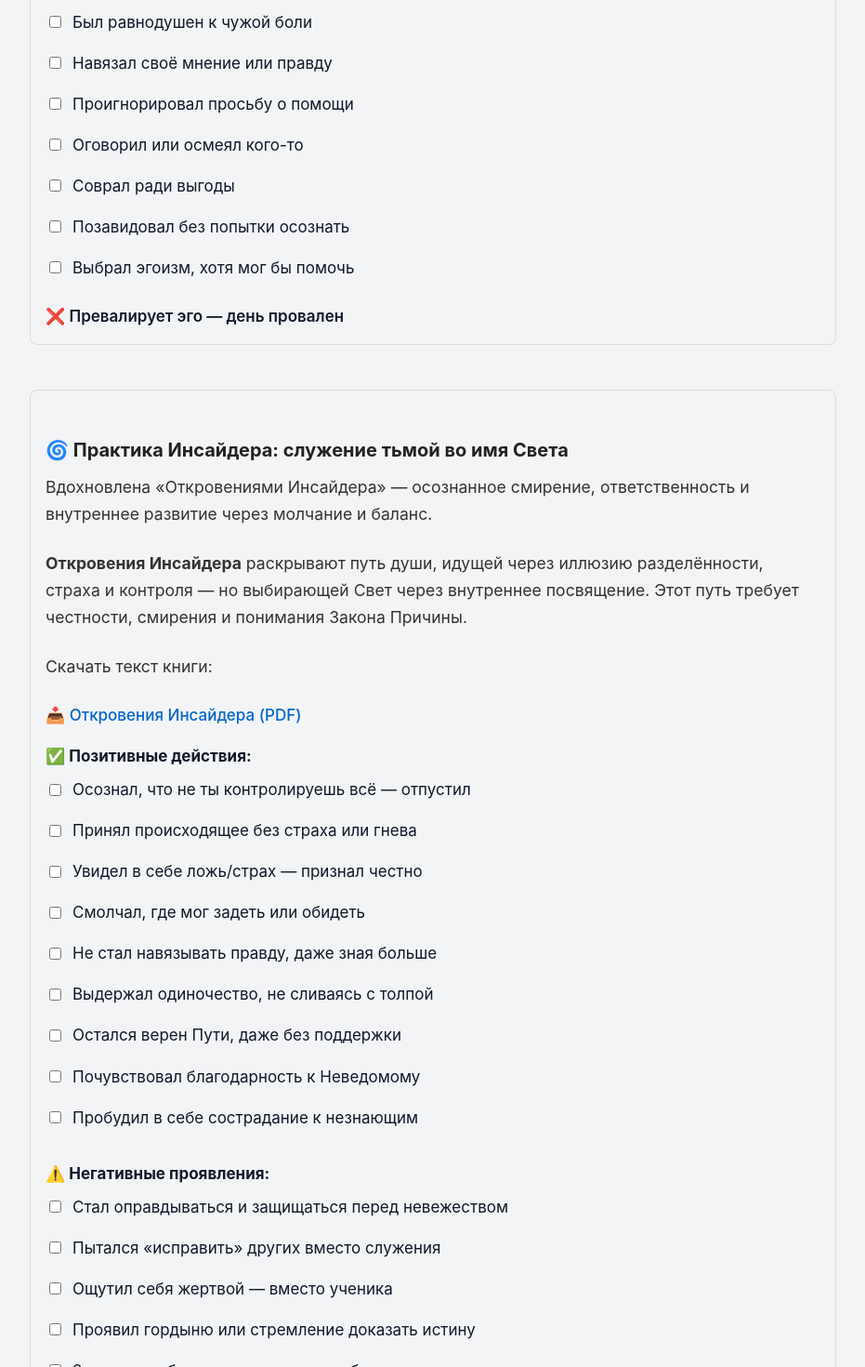
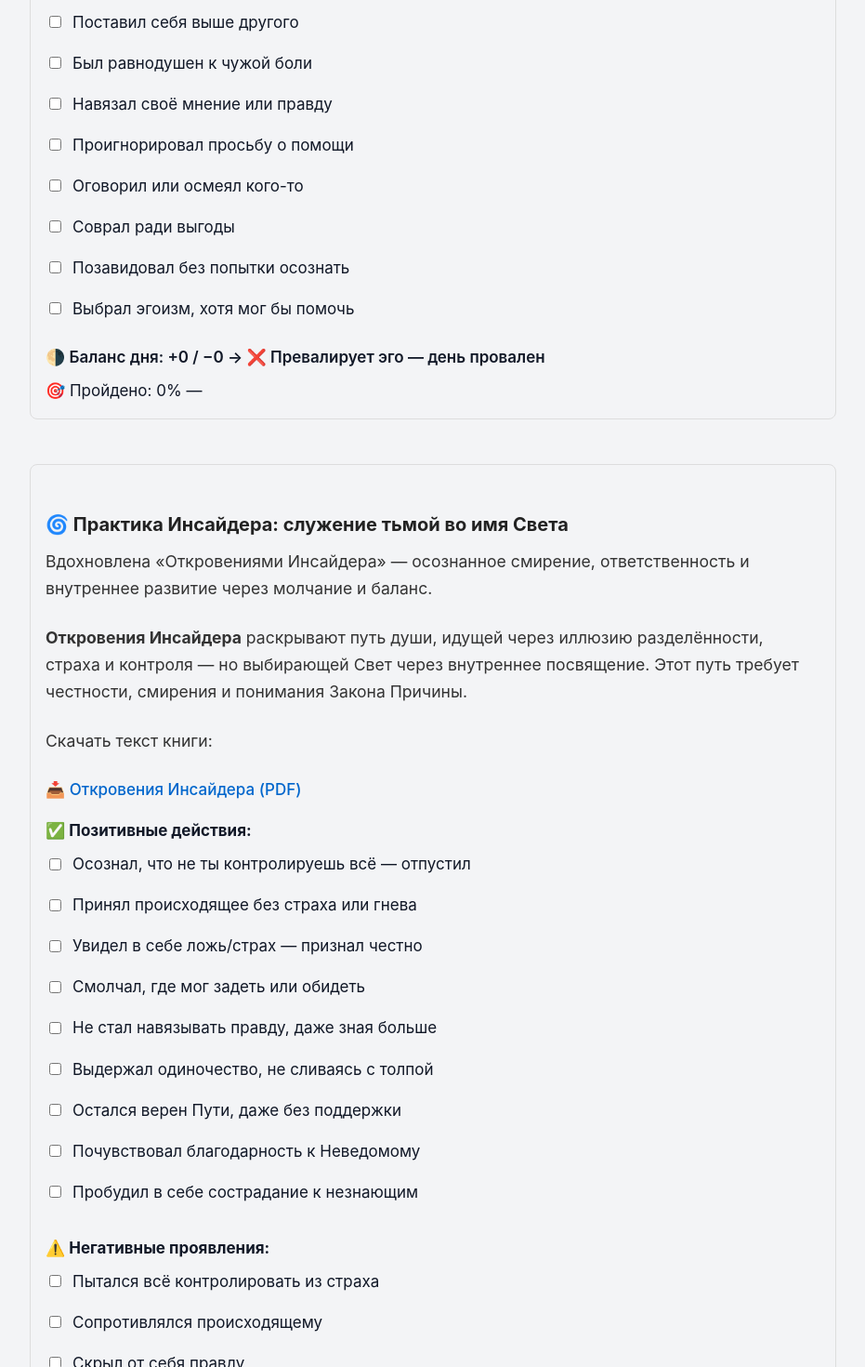
Before and after one commit to kardinalmarkov/terra-zetetica, a Next.js app: page /practices in a window 1280 px wide. Shown: the part 1330-2800 px from the top of the page at 93% size, without its empty margins (174-1105 px from the left). Built offline with nearby package versions, Linux system fonts and the light colour scheme.

Commit message:
Update practices.js

```diff
--- a/pages/practices.js
+++ b/pages/practices.js
@@ -51,14 +51,15 @@ const checklistData = {
       'Пробудил в себе сострадание к незнающим'
     ],
     negatives: [
-      'Стал оправдываться и защищаться перед невежеством',
-      'Пытался «исправить» других вместо служения',
-      'Ощутил себя жертвой — вместо ученика',
-      'Проявил гордыню или стремление доказать истину',
-      'Захотел одобрения, признания или благодарности',
-      'Раздражался на медлительность других',
-      'Ушёл в уныние или сомнение в Пути',
-      'Стал отвлекаться и терять внутреннюю осознанность'
+      'Пытался всё контролировать из страха',
+      'Сопротивлялся происходящему',
+      'Скрыл от себя правду',
+      'Ранил словом или взглядом',
+      'Навязал свою истину другим',
+      'Боялся одиночества и сливался с толпой',
+      'Пошёл на компромисс с совестью',
+      'Проявил неблагодарность или уныние',
+      'Презрел невежественных вместо сострадания'
     ],
     content: `
       <p><strong>Откровения Инсайдера</strong> раскрывают путь души, идущей через иллюзию разделённости, страха и контроля — но выбирающей Свет через внутреннее посвящение. Этот путь требует честности, смирения и понимания Закона Причины.</p>
@@ -82,6 +83,16 @@ const checklistData = {
       'Принял себя в несовершенстве',
       'Был благодарен просто за бытие'
     ],
+    negatives: [
+      'Пропустил момент осознания',
+      'Погрузился в негативную мысль',
+      'Оценивал или критиковал',
+      'Боролся с тем, что есть',
+      'Не дал себе тишины и покоя',
+      'Отвлёкся в моменте',
+      'Отказался от принятия',
+      'Закрылся от благодарности'
+    ],
     content: `
       <p>Принятие — не пассивность, а внутренняя готовность жить без борьбы с тем, что есть. Эта практика углубляет контакт с Источником, растворяя ложное «я».</p>
     `
@@ -90,14 +101,10 @@ const checklistData = {
 
 export default function Practices() {
   const [checkedItems, setCheckedItems] = useState({});
-  const [history, setHistory] = useState([]);
 
   useEffect(() => {
     const saved = localStorage.getItem('practices_progress');
     if (saved) setCheckedItems(JSON.parse(saved));
-
-    const savedHistory = localStorage.getItem('practices_history');
-    if (savedHistory) setHistory(JSON.parse(savedHistory));
   }, []);
 
   useEffect(() => {
@@ -118,22 +125,20 @@ export default function Practices() {
   };
 
   const resetDay = () => {
-    const today = new Date().toLocaleDateString();
-    const result = Object.entries(checklistData).map(([key]) => {
-      const positives = checkedItems[key]?.length || 0;
-      const negatives = checkedItems[`${key}_neg`]?.length || 0;
-      return { date: today, key, positives, negatives };
-    });
-    const updatedHistory = [...history, ...result];
-    localStorage.setItem('practices_history', JSON.stringify(updatedHistory));
-    setHistory(updatedHistory);
     setCheckedItems({});
   };
 
   const count = (key) => {
     const positives = checkedItems[key]?.length || 0;
     const negatives = checkedItems[`${key}_neg`]?.length || 0;
-    return { positives, negatives };
+    const total = checklistData[key].items.length;
+    const score = positives - negatives;
+    const percentage = Math.round((positives / total) * 100);
+    let message = '';
+    if (positives >= 9) message = '🥇 Проводник Света';
+    else if (positives >= 6) message = '🥈 Служение в действии';
+    else if (positives >= 3) message = '🥉 Доброе намерение';
+    return { positives, negatives, score, percentage, message };
   };
 
   return (
@@ -146,23 +151,22 @@ export default function Practices() {
         <h1>🌟 Практики внутреннего развития</h1>
         <p>Простые шаги на Пути Пробуждения, которые можно начать уже сегодня. Отмечайте, что удалось выполнить.</p>
 
+        <details style={{ marginBottom: '1rem' }}>
+          <summary style={{ cursor: 'pointer' }}>📘 Пояснение и легенда</summary>
+          <ul style={{ marginTop: '0.5rem' }}>
+            <li><strong>Чекбоксы:</strong> ставьте отметку за каждое выполненное действие.</li>
+            <li><strong>Баланс дня:</strong> считается как разница между позитивными и негативными.</li>
+            <li><strong>Медальки:</strong> 3+ ✅ — 🥉, 6+ — 🥈, 9+ — 🥇.</li>
+            <li><strong>Процент выполнения:</strong> считается от общего количества.</li>
+          </ul>
+        </details>
+
         <button onClick={resetDay} style={{ margin: '1rem 0', background: '#eee', padding: '0.5rem 1rem', borderRadius: 6 }}>
-          🔄 Сбросить отметки за день и сохранить в историю
+          🔄 Сбросить отметки за день
         </button>
 
         {Object.entries(checklistData).map(([key, data]) => {
-          const { positives, negatives } = count(key);
-          let resultMessage = '';
-          if (key === '51') {
-            resultMessage = positives > negatives
-              ? '✅ Свет преобладает — ты прошёл испытание'
-              : '❌ Превалирует эго — день провален';
-          } else if (key === 'insider') {
-            resultMessage = positives > negatives
-              ? '🌀 Ты сохранил внутренний Путь — день был посвящением'
-              : '⚠️ Внимание: день показал, где ещё управляет эго. Наблюдай.';
-          }
-
+          const { positives, negatives, score, percentage, message } = count(key);
           return (
             <div key={key} style={{ marginBottom: '3rem', padding: '1rem', border: '1px solid #ddd', borderRadius: 8 }}>
               <h2>{data.title}</h2>
@@ -203,7 +207,15 @@ export default function Practices() {
                 </>
               )}
 
-              <div style={{ marginTop: '1rem', fontWeight: 600 }}>{resultMessage}</div>
+              <div style={{ marginTop: '1rem', fontWeight: 600 }}>
+                🌗 Баланс дня: +{positives} / −{negatives} →{' '}
+                {positives > negatives
+                  ? '✅ Свет преобладает — ты прошёл испытание'
+                  : '❌ Превалирует эго — день провален'}
+              </div>
+              <div style={{ marginTop: '0.5rem' }}>
+                🎯 Пройдено: {percentage}% — {message}
+              </div>
             </div>
           );
         })}
```
